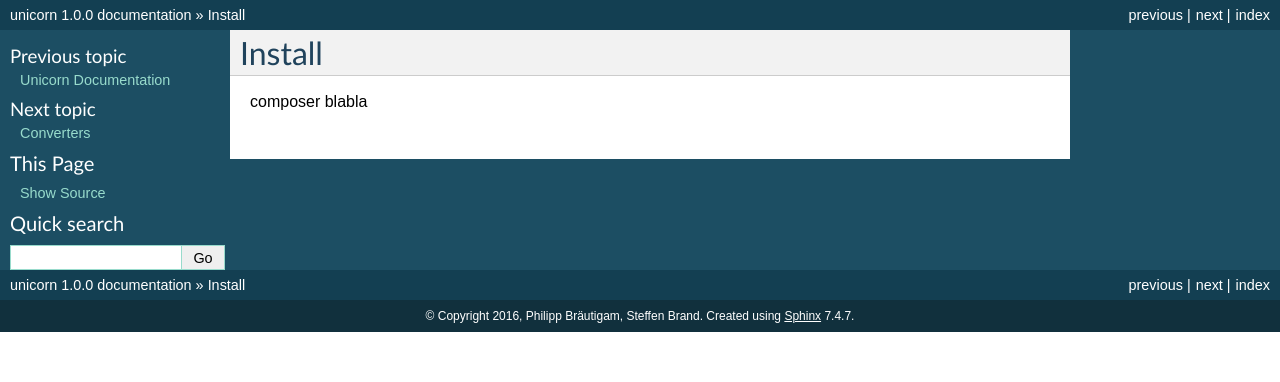
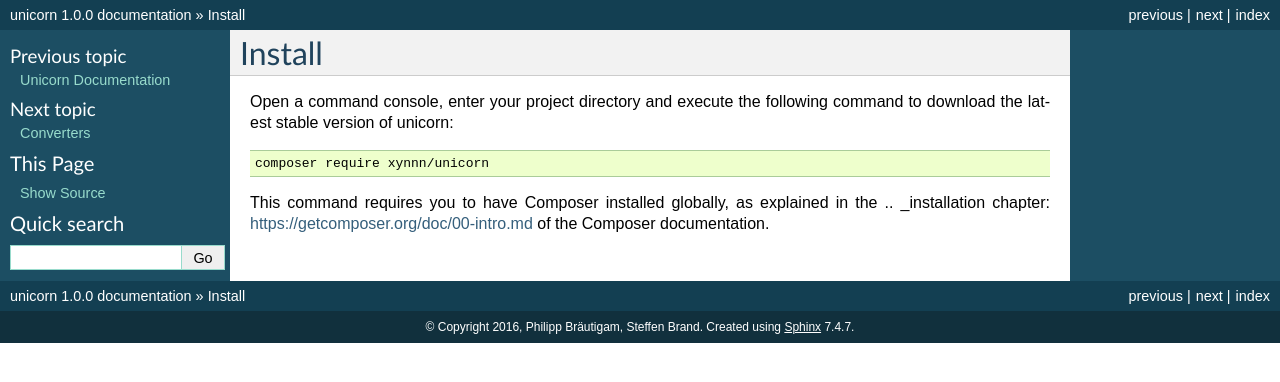
Before and after one commit to xyNNN/unicorn, a Sphinx documentation site: the page built from docs/source/install.rst, in a window 1280 px wide. Shown: the top 382 px of the page. Built offline with Sphinx 7.4.7, drawn with Linux system fonts in a browser that asks for light colours; pages that are not in the unit, such as notebooks, are missing from menus.

Commit message:
still getting used to .rst

```diff
--- a/docs/source/converters.rst
+++ b/docs/source/converters.rst
@@ -10,4 +10,9 @@ something in general
    :maxdepth: 3
 
    converter-registry
+   abstract-mathematical-converter
    length-converter
+   currency-converter
+   temperature-converter
+   data-storage-converter
+   data-transfer-converter
--- a/docs/source/install.rst
+++ b/docs/source/install.rst
@@ -4,4 +4,13 @@
 Install
 =======
 
-composer blabla
+Open a command console, enter your project directory and execute the
+following command to download the latest stable version of unicorn:
+
+.. code-block:: bash
+
+    composer require xynnn/unicorn
+
+This command requires you to have Composer installed globally, as explained
+in the .. _installation chapter: https://getcomposer.org/doc/00-intro.md
+of the Composer documentation.
```
Also changed, not shown: docs/source/abstract-mathematical-converter.rst (added, +7 -0 lines), docs/source/currency-converter.rst (added, +7 -0 lines), docs/source/data-storage-converter.rst (added, +7 -0 lines), docs/source/data-transfer-converter.rst (added, +7 -0 lines), docs/source/length-converter.rst (+4 -4 lines), docs/source/license.rst (added, +7 -0 lines), docs/source/support.rst (added, +7 -0 lines), docs/source/temperature-converter.rst (added, +7 -0 lines).
